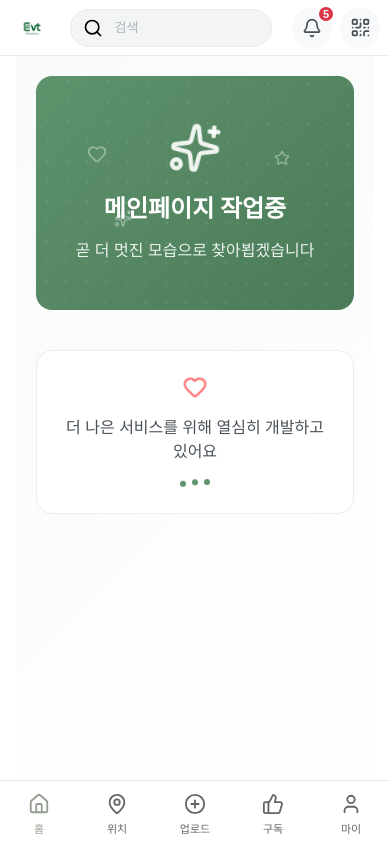
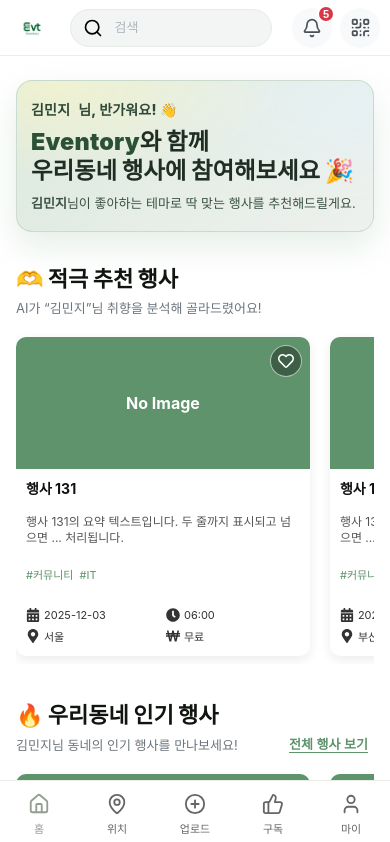
Before and after one commit to Likelion-13th-EGSBI/Likelion-13th-EGSBI-FE, a React (Create React App) app in the folder front/: page / in a window 390 px wide. Shown: the top 842 px of the page. Built offline with nearby package versions, Linux system fonts and the light colour scheme; no server answers.

Commit message:
[feat] MainPage UI 작업

```diff
--- a/front/src/App.js
+++ b/front/src/App.js
@@ -18,8 +18,8 @@
 import EditProfile from './pages/EditProfile';
 import JoinedEvents from './pages/JoinedEvents';
 import EventEdit from './pages/EventEdit';
-import MainPage from './pages/InitMain';
 import Eventall from './pages/EventAll';
+import MainPage from './pages/MainPage';
 
 function App() {
   return (
@@ -43,8 +43,9 @@
       <Route path="/my-upload-event" element={<MyUploadEvent/>} />
       <Route path="/event-edit/:eventId" element={<EventEdit />} />
       <Route path="/event-all" element={<Eventall />} />
+      <Route path="/main" element={<MainPage />} />
 
-
+s
 
 
 
--- /dev/null
+++ b/front/src/css/mainpage.css
@@ -0,0 +1,97 @@
+:root{
+  --brand: #5E936C;
+  --accent: #939E91;
+  --line: #e9eee9;
+  --text-strong: #1f2d23;
+  --text-muted: #6c757d;
+  --soft-yellow: #FFF9C4;
+  --soft-blue:  #E3F2FD;
+}
+
+.mainpage{ padding: 36px 0 36px; }
+
+/* 히어로 */
+.mainhero-card{
+  position: relative;
+  border-radius: 20px;
+  padding: 32px 26px;
+  margin-bottom: 34px;
+  color: #10331A;
+  background:
+    radial-gradient(120% 120% at 10% 0%, rgba(255,249,196,.55) 0%, rgba(255,249,196,0) 55%),
+    radial-gradient(110% 110% at 95% 15%, rgba(227,242,253,.45) 0%, rgba(227,242,253,0) 60%),
+    linear-gradient(135deg, rgba(94,147,108,.18), rgba(147,158,145,.10)),
+    #f8fbf8;
+  border: 1px solid rgba(94,147,108,.22);
+  box-shadow: 0 14px 34px rgba(94,147,108,.16);
+  overflow: hidden;
+}
+.mainhero-text{ max-width: 920px; word-break: keep-all; }
+.mainhero-hello{ font-size: 16px; font-weight: 800; color: #2f4838; letter-spacing: .2px; margin-bottom: 12px; display: flex; align-items: center; gap: 8px; }
+.mainhero-title{ margin: 0 0 10px; font-size: 32px; line-height: 1.25; font-weight: 900; color: var(--text-strong); }
+.mainhero-sub{ margin: 0; font-size: 15px; color: #3b5143; }
+.eventory.brand-strong{ color:#2b5035; font-weight:900; letter-spacing:.2px; }
+.nowrap{ white-space: nowrap; }
+
+/* 섹션 헤더 */
+.section-head{ display:flex; align-items:flex-end; justify-content:space-between; gap:12px; margin:6px 0 14px; }
+.section-left{ display:grid; gap:6px; }
+.section-title{ margin:0; font-size:22px; line-height:1.2; font-weight:900; color:#101510; }
+.section-sub{ margin:0; font-size:13px; color:var(--text-muted); }
+.section-link-plain{ appearance:none; border:none; background:transparent; color:var(--brand); font-weight:800; font-size:13px; text-decoration:underline; text-underline-offset:3px; cursor:pointer; }
+
+/* 가로 스크롤 래퍼 */
+.hwrap{
+  position: relative;
+  padding-bottom: 8px;     /* ⬅️ 화살표 제거했으니 여백 줄임 */
+  margin-bottom: 32px;
+}
+
+/* 스크롤 컨테이너 */
+.hscroll{
+  display: grid;
+  grid-auto-flow: column;
+  grid-auto-columns: minmax(320px, 360px);
+  gap: 20px;
+  overflow-x: auto;
+  overscroll-behavior-inline: contain;
+  scroll-snap-type: inline mandatory;
+  padding: 6px 12px 8px;
+  scrollbar-width: thin; /* firefox */
+}
+
+/* 스크롤바 스타일 */
+.hscroll::-webkit-scrollbar{ height: 12px; }
+.hscroll::-webkit-scrollbar-thumb{ background: rgba(147,158,145,.55); border-radius: 999px; }
+.hscroll::-webkit-scrollbar-track{ background: rgba(147,158,145,.16); border-radius: 999px; }
+
+/* ✅ 브라우저 기본 '작은 화살표 버튼'은 그대로(숨기지 않음) */
+/* 만약 특정 브라우저에서 여전히 보기 싫으면 아래 주석 해제
+.hscroll::-webkit-scrollbar-button{ display:none; width:0; height:0; }
+*/
+
+/* 카드 셀 */
+.hcell{ scroll-snap-align: start; inline-size: 100%; }
+
+/* ✅ 커스텀 화살표 전부 제거 */
+.hnav{ display: none !important; }
+
+/* 항목 등장 애니메이션 */
+@keyframes fadeSlideIn {
+  from { opacity: 0; transform: translateX(16px); }
+  to   { opacity: 1; transform: translateX(0); }
+}
+.fade-slide-in{ animation: fadeSlideIn .34s ease forwards; }
+
+/* 모바일 */
+@media (max-width: 768px){
+  .mainpage{ padding: 24px 0 28px; }
+  .mainhero-card{ padding: 18px 14px; border-radius: 16px; }
+  .mainhero-hello{ font-size: 14px; margin-bottom: 8px; }
+  .mainhero-title{ font-size: clamp(20px, 6vw, 24px); line-height: 1.25; margin: 0 0 8px; }
+  .mainhero-sub{ font-size: 13px; line-height: 1.5; }
+
+  .hwrap{ padding-bottom: 6px; }
+  .hscroll{ grid-auto-columns: minmax(88%, 88%); }
+  .hscroll::-webkit-scrollbar{ height: 10px; }
+}
--- /dev/null
+++ b/front/src/pages/MainPage.jsx
@@ -0,0 +1,151 @@
+import React, { useMemo, useRef, useState } from "react";
+import { useNavigate } from "react-router-dom";
+import Layout from "../components/Layout";
+import EventCard from "../components/EventCard";
+import { MOCK_EVENTS as RAW_EVENTS } from "./MockList";
+import "../css/mainpage.css";
+
+export default function MainPage() {
+  const navigate = useNavigate();
+  const userName = "김민지";
+
+  const [bookmarks, setBookmarks] = useState({});
+  const toggleBookmark = (id) =>
+    setBookmarks((prev) => ({ ...prev, [id]: !prev[id] }));
+
+  const recommended = useMemo(
+    () =>
+      [...RAW_EVENTS]
+        .sort((a, b) => (b.popularity ?? 0) - (a.popularity ?? 0))
+        .slice(0, 12),
+    []
+  );
+
+  const myTown = RAW_EVENTS[0]?.location ?? "우리동네";
+  const localPopular = useMemo(() => {
+    const filtered = RAW_EVENTS.filter((e) => e.location === myTown);
+    const base = filtered.length ? filtered : RAW_EVENTS;
+    return [...base]
+      .sort((a, b) => (b.popularity ?? 0) - (a.popularity ?? 0))
+      .slice(0, 12);
+  }, [myTown]);
+
+  const onCardClick = (id) => navigate(`/events/${id}`);
+
+  return (
+    <Layout pageTitle="홈" activeMenuItem="home">
+      <div className="mainpage">
+        <section className="mainhero-card">
+          <div className="mainhero-text">
+            <div className="mainhero-hello">
+              <strong>{userName}</strong> 님, 반가워요!  👋
+            </div>
+            <h1 className="mainhero-title">
+              <span className="nowrap">
+                <span className="eventory brand-strong">Eventory</span>와 함께
+              </span>
+              <br />
+              우리동네 행사에 참여해보세요 🎉
+            </h1>
+            <p className="mainhero-sub">
+              <strong>{userName}</strong>님이 좋아하는 테마로 딱 맞는 행사를 추천해드릴게요.
+            </p>
+          </div>
+        </section>
+
+        <SectionHeader
+          title={<>🫶 적극 추천 행사</>}
+          subtitle={`AI가 “${userName}”님 취향을 분석해 골라드렸어요!`}
+        />
+        <HorizontalScroller>
+          {recommended.map((e, idx) => (
+            <div
+              className="hcell fade-slide-in"
+              style={{ animationDelay: `${idx * 40}ms` }}
+              key={e.id}
+            >
+              <EventCard
+                id={e.id}
+                image={e.image}
+                title={e.title}
+                summary={e.summary}
+                hashtags={e.hashtags}
+                date={e.date}
+                time={e.time}
+                location={e.location}
+                fee={e.fee}
+                bookmarked={!!bookmarks[e.id]}
+                onBookmarkToggle={() => toggleBookmark(e.id)}
+                onClick={onCardClick}
+              />
+            </div>
+          ))}
+        </HorizontalScroller>
+
+        <SectionHeader
+          title={<>🔥 우리동네 인기 행사</>}
+          subtitle={`${userName}님 동네의 인기 행사를 만나보세요!`}
+          cta={{ label: "전체 행사 보기", onClick: () => navigate("/event-all") }}
+          plainLink
+        />
+        <HorizontalScroller>
+          {localPopular.map((e, idx) => (
+            <div
+              className="hcell fade-slide-in"
+              style={{ animationDelay: `${idx * 40}ms` }}
+              key={e.id}
+            >
+              <EventCard
+                id={e.id}
+                image={e.image}
+                title={e.title}
+                summary={e.summary}
+                hashtags={e.hashtags}
+                date={e.date}
+                time={e.time}
+                location={e.location}
+                fee={e.fee}
+                bookmarked={!!bookmarks[e.id]}
+                onBookmarkToggle={() => toggleBookmark(e.id)}
+                onClick={onCardClick}
+              />
+            </div>
+          ))}
+        </HorizontalScroller>
+      </div>
+    </Layout>
+  );
+}
+
+function SectionHeader({ title, subtitle, cta, plainLink = false }) {
+  return (
+    <div className="section-head">
+      <div className="section-left">
+        <h2 className="section-title">{title}</h2>
+        <p className="section-sub">{subtitle}</p>
+      </div>
+      {cta &&
+        (plainLink ? (
+          <button type="button" className="section-link-plain" onClick={cta.onClick}>
+            {cta.label}
+          </button>
+        ) : (
+          <button type="button" className="section-link" onClick={cta.onClick}>
+            {cta.label} <span className="arrow">›</span>
+          </button>
+        ))}
+    </div>
+  );
+}
+
+function HorizontalScroller({ children }) {
+  const ref = useRef(null);
+  return (
+    <div className="hwrap">
+      <div className="hscroll" ref={ref}>
+        {children}
+      </div>
+      {/* 커스텀 화살표 완전 제거 */}
+    </div>
+  );
+}
```
